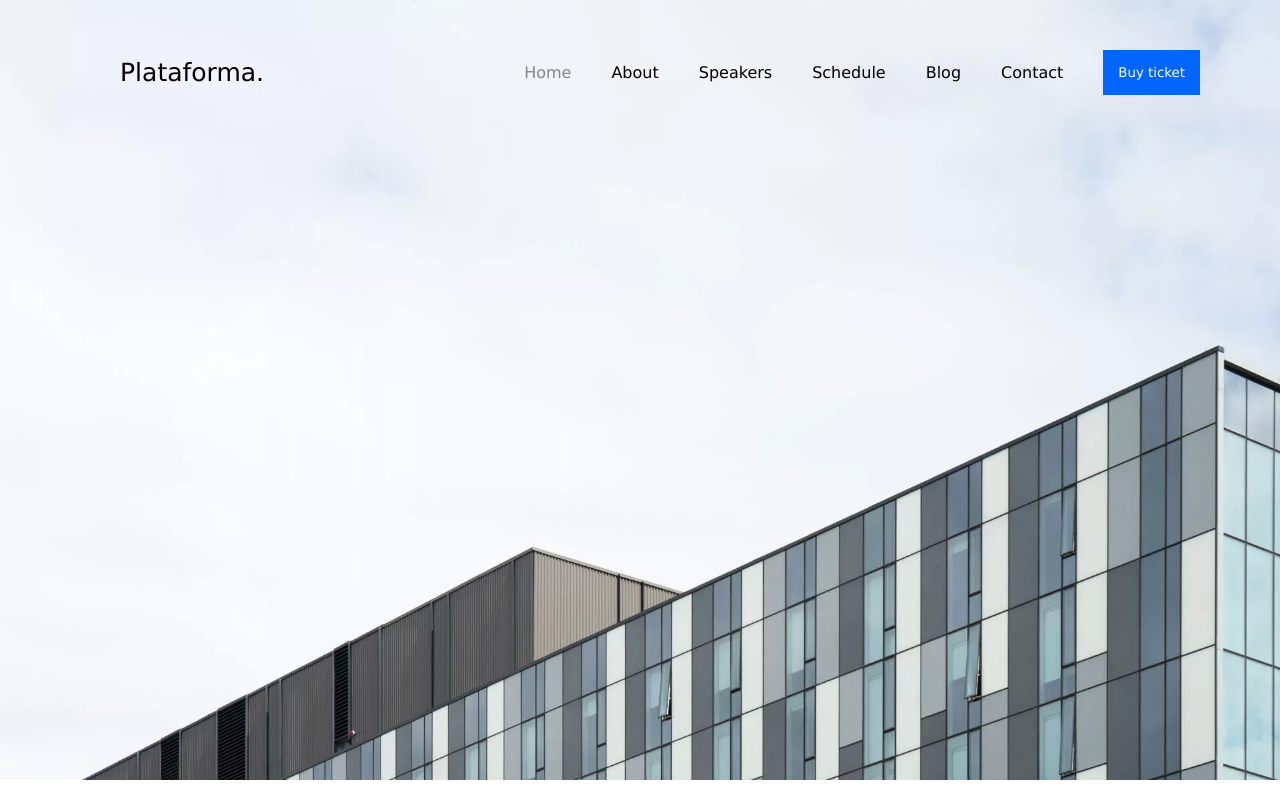
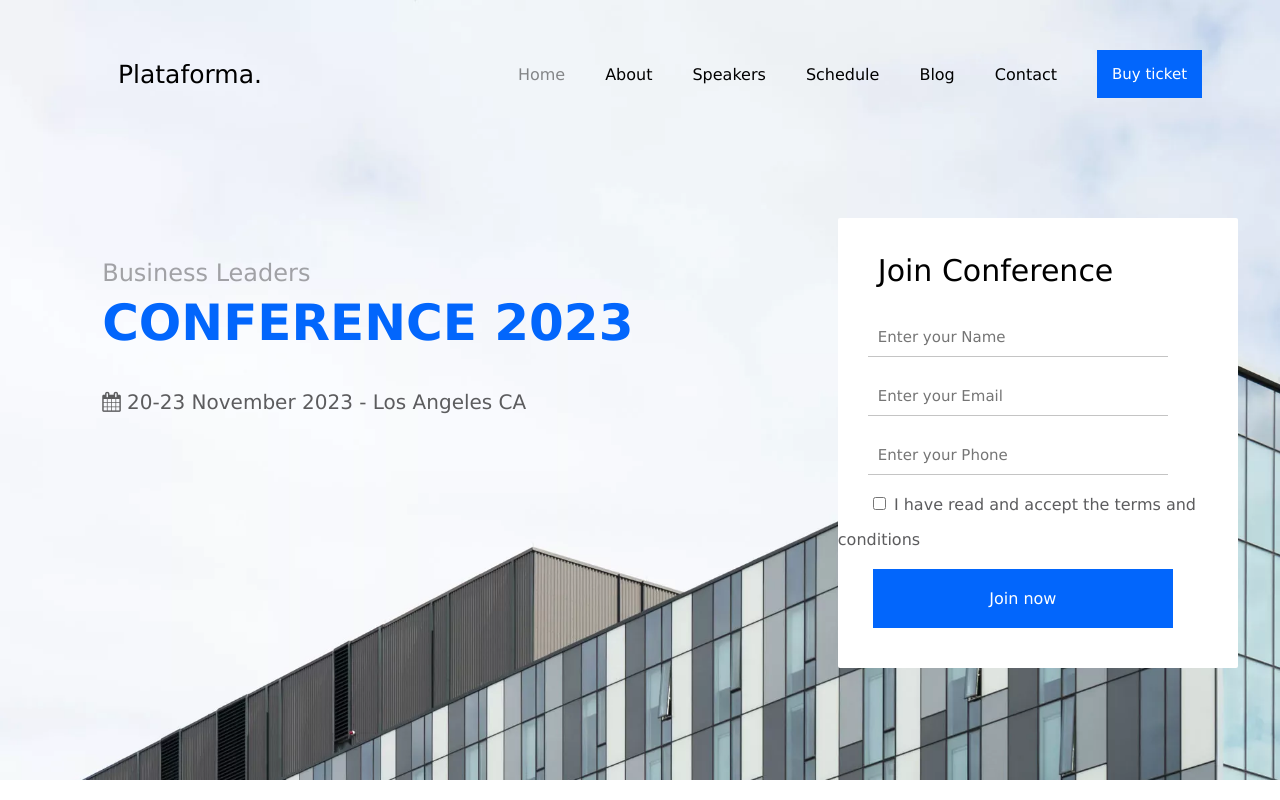
Before and after one commit to anfal11/own-practice-clone, a plain HTML site: page index.html in a window 1280 px wide. Shown: the top 800 px of the page. Drawn offline with Linux system fonts and the light colour scheme.

Commit message:
header half done

```diff
--- a/index.html
+++ b/index.html
@@ -5,6 +5,9 @@
     <meta charset="UTF-8">
     <meta name="viewport" content="width=device-width, initial-scale=1.0">
     <title> PLATAFORMA </title>
+    <link
+  href="http://cdnjs.cloudflare.com/ajax/libs/font-awesome/4.3.0/css/font-awesome.css"
+  rel="stylesheet"  type='text/css'>
     <link rel="stylesheet" href="./style.css">
 </head>
 
@@ -26,11 +29,28 @@
             </div>
         </nav>
         <div class="sign">
-            <div>
+            <div class="sign-para">
+                <h2 class="sign-header">Business Leaders <br><span class="sign-header-span">CONFERENCE 2023</span></h2>
 
+                <p class="par" style="margin-top: 10px;">
+                    <span><i class="fa fa-calendar" aria-hidden="true"></i></span>
+                    20-23 November 2023 - Los Angeles CA
+                </p>
             </div>
-            <div>
-
+            <div class="sign-no">
+                <form class="form-main">
+                    <h2 class="form-head"> Join Conference </h2>
+                    <input type="text" name="text" id="int-text" class="inpt" placeholder="Enter your Name"> <br>
+                    <input type="email" name="email" id="int-email" class="inpt" placeholder="Enter your Email"><br>
+                    <input type="password" name="password" id="int-pass" class="inpt" placeholder="Enter your Phone"><br>
+                    <div class="checkout">
+                    <label for="check">
+                        <input type="checkbox" class="inpt-check">
+                        <span class="check-text">I have read and accept the terms and conditions</span>
+                    </label>
+                </div>
+                <button class="btn"> Join now</button>
+                </form>
             </div>
         </div>
     </header>
--- a/style.css
+++ b/style.css
@@ -20,6 +20,7 @@ header{
     display: flex;
     justify-content: space-around;
     align-items: center;
+    cursor: pointer;
 }
 .li-head{
     list-style: none;
@@ -39,6 +40,7 @@ header{
     cursor: pointer;
     border: none;
     outline: none;
+    font-size: 15px;
 }
 .btn-li:hover{
     color: black;
@@ -49,6 +51,86 @@ header{
     cursor: pointer;
 }
 .home:hover{
-    opacity: 100%;
+    opacity: 1;
     transition: 1s;
 }
+.sign{
+    display: flex;
+    justify-content: space-around;
+
+    margin-top: 100px;
+}
+.sign-para{
+    line-height: 50px;
+    margin-top: 30px;
+}
+.sign-header{
+    color: #4b4b4d7e;
+    font-weight: 100;
+}
+.sign-header-span{
+    font-weight: 900;
+    color: #0266fc;
+    font-size: 50px;
+}
+.par{
+    font-size: 20px;
+    font-weight: 200;
+    color: #4b4b4de7;
+}
+.form-main{
+    border: none;
+    outline: none;
+    height: 450px;
+    width: 400px;
+    background-color: white;
+    border-radius: 2px;
+}
+
+h2, input{
+    margin-bottom: 20px;
+}
+
+
+.form-head{
+    font-size: 30px;
+    padding-top: 35px;
+    padding-bottom: 10px;
+    margin-left: 40px;
+    font-weight: 400;
+}
+.inpt{
+    border: none;
+    padding: 10px;
+    width: 75%;
+    border-bottom: 1px solid rgba(0, 0, 0, 0.233);
+    font-size: 18px;
+    outline: none;
+    margin-left: 30px;
+    font-size: 15px;
+}
+.inpt-check{
+    margin-left: 35px;
+    margin-right: 3px;
+}
+
+.check-text{
+    color: #4b4b4de7;
+
+}
+.checkout{
+    display: block;
+    text-align: left;
+}
+.btn{
+    width: 75%;
+    padding: 20px;
+    background-color: #0266fc;
+    border: none;
+    outline: none;
+    font-size: 16px;
+    color: #fff;
+    margin-left: 35px;
+    margin-top: 20px;
+    cursor: pointer;
+}
```
